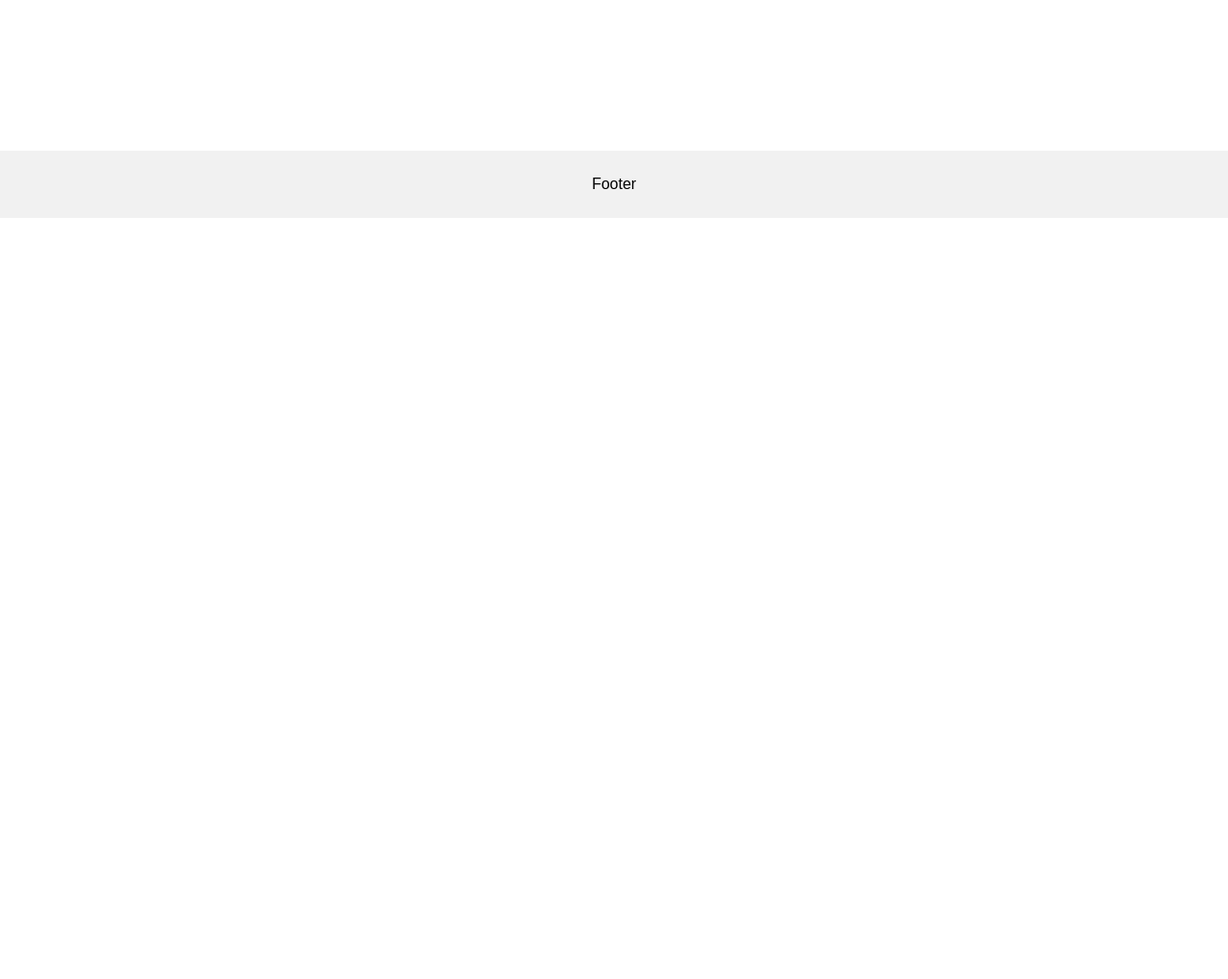
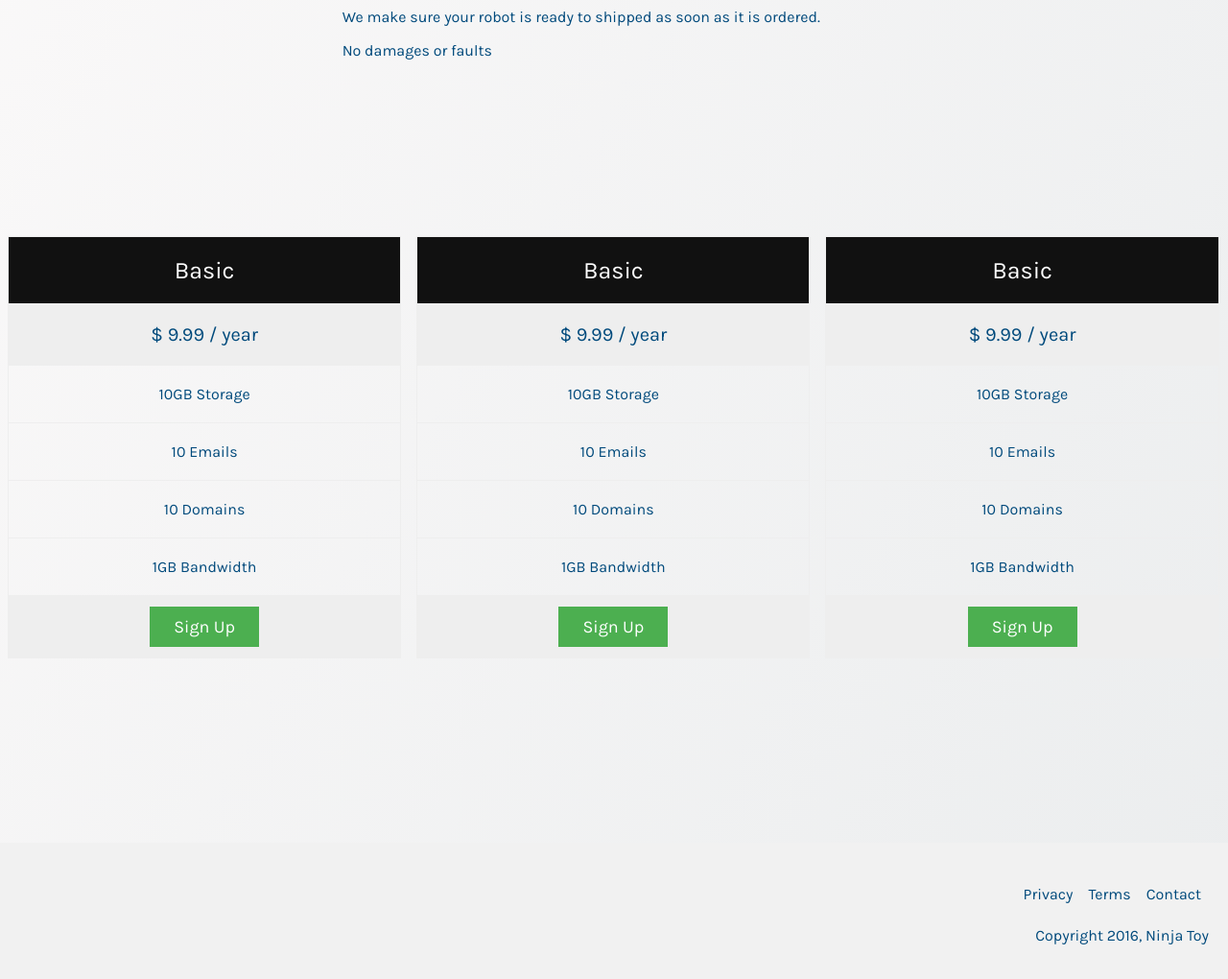
Before and after one commit to JaviRoser/FCCLandingPage, a website: page index.html in a window 1280 px wide. Shown: the part 832-1852 px from the top of the page at 96% size. Before the commit the page ends 1059 px from the top, so only its background shows below. Drawn offline with Linux system fonts and the light colour scheme.

Commit message:
Add gulp, change letter, and responsive price table

```diff
--- a/css/responsive.css
+++ b/css/responsive.css
@@ -15,13 +15,25 @@
         -webkit-flex-direction: column;
         flex-direction: column;
     }
+
+    .footerListContent,
+    .copyRights {
+        flex: wrap;
+        justify-content: center;
+        flex-direction: column;
+        text-align: center;
+        padding: 0;
+        margin: 0;
+    }
 }
+
 
 
 
 /* Small devices (portrait tablets and large phones, 600px and up) */
 
 @media only screen and (min-width: 600px) {}
+
 
 
 /* Medium devices (landscape tablets, 768px and up) */
--- a/css/style.css
+++ b/css/style.css
@@ -1,13 +1,25 @@
+/*Allow to change the color where the color variable is*/
+
+:root {
+    --main-color: #004a7c;
+    --secondary-color: #005691;
+    --ternary-color: #e8f1f5;
+    --four-color: #fafafa;
+}
+
+
 * {
     box-sizing: border-box;
 }
 
 body {
     margin: 0;
-    font-family: Arial, Helvetica, sans-serif;
+    padding: 0;
+    font-family: Karla,Titillium Web,Arial, Helvetica, sans-serif;
+
+    color: var(--main-color);
+    background-image: linear-gradient(120deg, #fdfbfb 0%, #ebedee 100%);
 }
-
-
 
 
 
@@ -17,38 +29,52 @@ body {
     background-color: #f1f1f1;
     padding: 30px;
     text-align: center;
-    font-size: 35px;
+    font-size: 15px;
 }
 
+#companyNameLogo {
+    font-size: 1.5em;
+    font-weight: 550;
+    font-family: 'Black Ops One', cursive;
+    /* padding: 0.9em 2em 0.9em 1em; */
+}
+
+
+
+
+/*The Coolest Ninja Toy Learn...*/
 
 .main-title {
     text-align: center;
     padding-top: 10em;
 }
 
+.main-title h1{
+    font-family: 'Black Ops One', cursive;
+    font-size: 3em;
+    font-weight: 500;
+    letter-spacing: 0.2em;
+}
+
 
 /* Style the top navigation bar */
 
 .topnav {
+    /*background-color: var(--four-color);*/
     overflow: hidden;
     display: flex;
     justify-content: flex-end;
     padding: 24px 0 12px 0;
     width: 100%;
+    margin: 0;
     top: 0;
     position: fixed;
     z-index: 1000;
+
 }
-
-
-
-/*Add effect to the navbar when scrolling*/
-
-.sticky {
-    box-shadow: 0 12px 24px rgba(0, 0, 0, 0.5);
+.sticky{
+     box-shadow: 0 6px 12px rgba(0, 0, 0, 0.5);
 }
-
-
 
 /* Style the topnav links */
 
@@ -56,6 +82,7 @@ body {
     /* float: left; */
     padding: 5px 40px;
     list-style-type: none;
+    color: var(--primary-color);
 }
 
 .topnav li:first-child {
@@ -70,18 +97,12 @@ body {
 .main-content {
     padding-top: 5em;
     padding-bottom: 10em;
-     display: flex;
-  align-items: center;
-  justify-content: center;
+    display: flex;
+    align-items: center;
+    justify-content: center;
 }
 
 
-/* Container for flexboxes */
-
-
-/*.row {
-
-}*/
 
 
 /* Create three unequal columns that sits next to each other */
@@ -93,13 +114,95 @@ body {
 }
 
 
+/*Responsive Pricing Table**/
 
+.columnsPrice {
+    float: left;
+    width: 33.3%;
+    padding: 8px;
+}
+
+/* Style the list */
+
+.price {
+    list-style-type: none;
+    border: 1px solid #eee;
+    margin: 0;
+    padding: 0;
+    -webkit-transition: 0.3s;
+    transition: 0.3s;
+}
+
+
+
+/* Add shadows on hover */
+
+.price:hover {
+    box-shadow: 0 8px 12px 0 rgba(0, 0, 0, 0.2)
+}
+
+/* Pricing header */
+
+.price .header {
+    background-color: #111;
+    color: white;
+    font-size: 25px;
+}
+
+
+/* List items */
+
+.price li {
+    border-bottom: 1px solid #eee;
+    padding: 20px;
+    text-align: center;
+}
+
+
+
+/* Grey list item */
+
+.price .grey {
+    background-color: #eee;
+    font-size: 20px;
+}
+
+
+
+/* The "Sign Up" button */
+
+.button {
+    background-color: #4CAF50;
+    border: none;
+    color: white;
+    padding: 10px 25px;
+    text-align: center;
+    text-decoration: none;
+    font-size: 18px;
+}
 
 
 /* Style the footer */
 
+footer{
+    padding-top: 40em;
+}
+
 .footer {
     background-color: #f1f1f1;
-    padding: 10px;
+    padding: 20px;
     text-align: center;
 }
+
+.footerListContent,
+.copyRights {
+    display: flex;
+    justify-content: flex-end;
+    list-style-type: none;
+}
+
+.footerListContent li {
+    margin: 0;
+    padding: 0.5em;
+    font-weight: 500;
+}
--- a/index.html
+++ b/index.html
@@ -13,23 +13,25 @@
         <meta name="Project Description" content="FreeCodeCamp Landing Page">
         <meta http-equiv="X-UA-Compatible" content="IE=edge">
         <meta name="viewport" content="width=device-width, initial-scale=1.0">
-        <link href="https://fonts.googleapis.com/css?family=Handlee|Kaushan+Script|Marck+Script" rel="stylesheet">
+        <link href="https://fonts.googleapis.com/css?family=Handlee|Kaushan+Script|Marck+Script|Titillium+Web|Karla|Black+Ops+One" rel="stylesheet">
+
         <link rel="stylesheet" href="css/style.css">
         <link rel="stylesheet" href="css/responsive.css">
         <!--To test a project-->
-        <!-- <script src="https://cdn.freecodecamp.org/testable-projects-fcc/v1/bundle.js"></script> -->
+        <script src="https://cdn.freecodecamp.org/testable-projects-fcc/v1/bundle.js"></script>
     </head>
     <header id="header">
         <nav id="nav-bar">
             <ul class="topnav" role="navigation" onscroll="navbarEffect">
-                <li id="companyName"><span>Ninja Toy<span></li>
+                <li id="companyNameLogo"><span>Ninja Toy<span></li>
                     <li><a href="">Features</a></li>
                     <li><a href="">How It works</a></li>
                     <li><a href="">Pricing</a></li>
                 </ul>
             </nav>
         </header>
-        <section class="main-title"><h1>The Coolest Ninja Toy</h1>
+        <section class="main-title">
+            <h1>The Coolest Ninja Toy</h1>
             <h2> Learn Artificial Intelligence and Machine Learning by coding its new ninja moves</h2>
             <form >
                 <input type="email" name="emailaddress" placeholder="Enter your email address">
@@ -40,15 +42,48 @@
             <div id="what-we-offer">
             </div>
         </section>
-
-
+        <section id="Prices" >
+            <div class="columnsPrice">
+            <ul class="price">
+                <li class="header">Basic</li>
+                <li class="grey">$ 9.99 / year</li>
+                <li>10GB Storage</li>
+                <li>10 Emails</li>
+                <li>10 Domains</li>
+                <li>1GB Bandwidth</li>
+                <li class="grey"><a href="#" class="button">Sign Up</a></li>
+            </ul>
+        </div>
+             <div class="columnsPrice">
+            <ul class="price">
+                <li class="header">Basic</li>
+                <li class="grey">$ 9.99 / year</li>
+                <li>10GB Storage</li>
+                <li>10 Emails</li>
+                <li>10 Domains</li>
+                <li>1GB Bandwidth</li>
+                <li class="grey"><a href="#" class="button">Sign Up</a></li>
+            </ul>
+        </div>
+             <div class="columnsPrice">
+            <ul class="price">
+                <li class="header">Basic</li>
+                <li class="grey">$ 9.99 / year</li>
+                <li>10GB Storage</li>
+                <li>10 Emails</li>
+                <li>10 Domains</li>
+                <li>1GB Bandwidth</li>
+                <li class="grey"><a href="#" class="button">Sign Up</a></li>
+            </ul>
+        </div>
+        </section>
         <footer>
             <div class="footer">
-            <p>Footer</p>
+                <ul class='footerListContent'>
+                </ul>
+                <p class='copyRights'></p>
             </div>
         </footer>
-
     </body>
-
 </html>
 <script src="js/index.js"></script>
--- a/js/index.js
+++ b/js/index.js
@@ -1,8 +1,6 @@
-// document.getElementbyClassName
-
 // const navbar = document.getElementsByClassName('topnav');
 const whatWeOfferlist = document.getElementById('what-we-offer');
-// const footer = document.getElementsByClassName('footer');
+let footer = document.querySelector('footer');
 
 offerList = [
     'Premiun Materials',
@@ -15,10 +13,10 @@ offerListContent = ["Our robot is made with aluminiun, which will increase durat
     "No damages or faults"
 ]
 
-footerContent=[
-	'Privacy',
-	'Terms',
-	'Contact'
+footerContent = [
+    'Privacy',
+    'Terms',
+    'Contact'
 ]
 
 function navbarEffect() {
@@ -33,9 +31,10 @@ for (let i = 0; i < offerList.length; i++) {
     }
 }
 
-let footer = document.getElementsByClassName('footer');
-let newFooterUl=document.createElement('ul');
-footer.appendChild(newFooterUl);
-// for(let k = 0; k < footerContent.length; k++) {
-
-// }
+const copyrights=document.querySelector('.copyRights');
+//It dynamically adds the content to the footer content
+for (let k = 0; k < footerContent.length; k++) {
+    const footerListContent = document.querySelector('.footerListContent')
+    footerListContent.innerHTML += `<li>${footerContent[k]}</li>`;
+}
+copyrights.innerText= "Copyright 2016, Ninja Toy";
```
Also changed, not shown: gulpfile.js (added, +31 -0 lines), package.json (added, +24 -0 lines), images/backgroundImage.jpg (added), 2 other files. Lines whose indentation alone changed are shown as unchanged.
